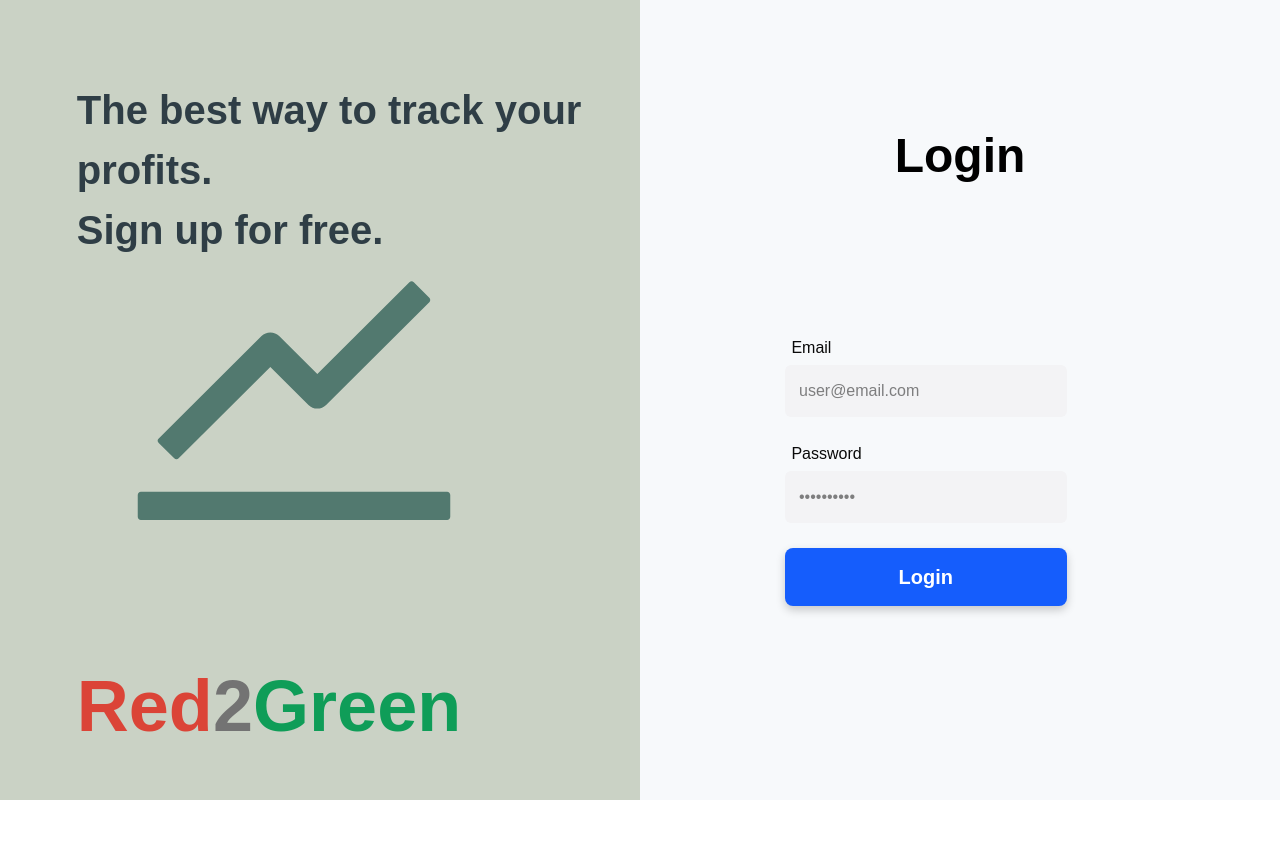
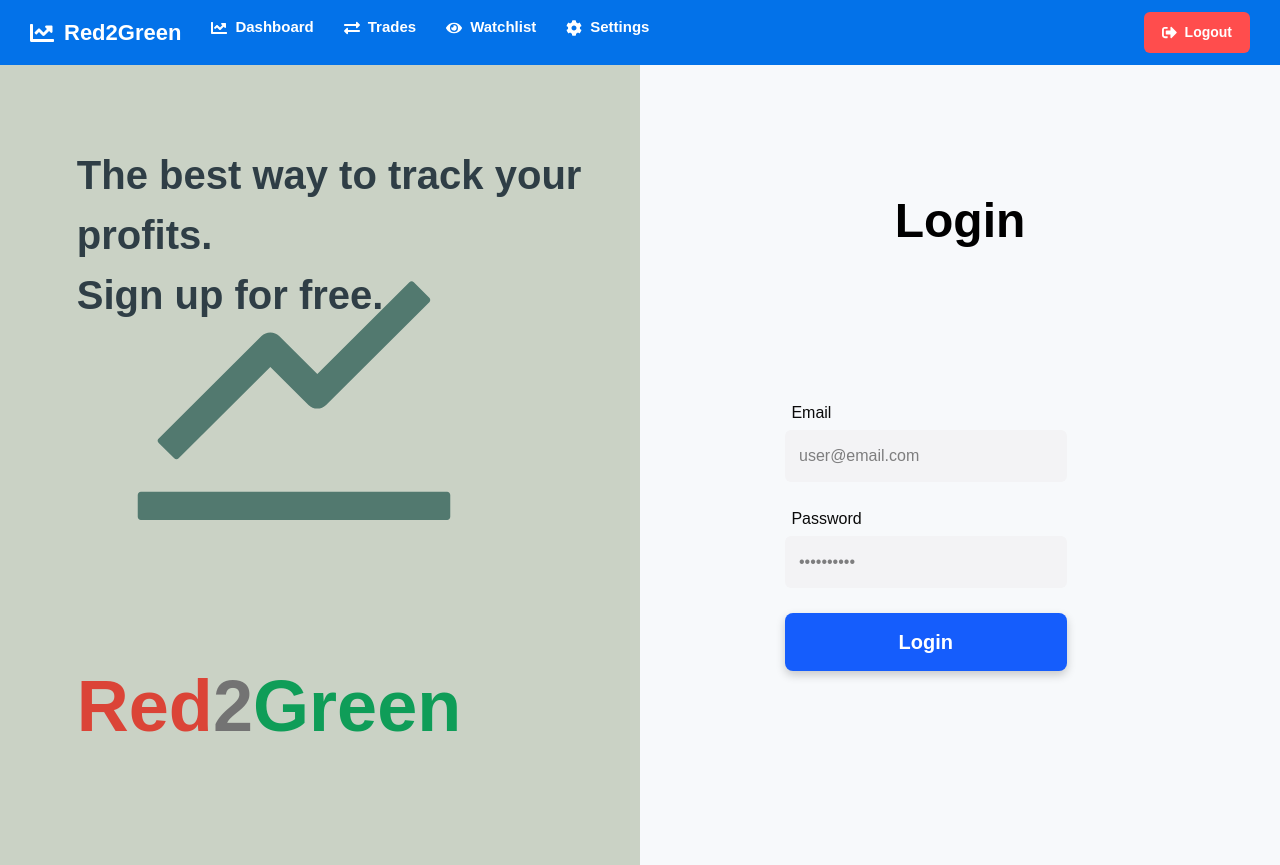
Before and after one commit to UFRed2Green/Red2Green, a Next.js app in the folder client/: page /auth/login in a window 1280 px wide. Before the commit the page ends 800 px from the top, so only its background shows below. Built offline with nearby package versions, Linux system fonts and the light colour scheme; sample sign-in values are in the browser's storage.

Commit message:
Add navbar to unauthenticated pages (login, register, landing)

```diff
--- a/client/src/app/dashboard/layout.tsx
+++ b/client/src/app/dashboard/layout.tsx
@@ -1,15 +1,9 @@
 import { ReactNode } from 'react';
-import NavBar from '@/components/NavBar';
 
 export default function DashboardLayout({
   children,
 }: {
   children: ReactNode;
 }) {
-  return (
-    <>
-      <NavBar />
-      {children}
-    </>
-  );
+  return <>{children}</>;
 }
--- a/client/src/app/layout.tsx
+++ b/client/src/app/layout.tsx
@@ -1,6 +1,7 @@
 import { ReactNode } from 'react';
 import '@/app/styles/globals.css';
 import { AuthProvider } from '@/context/AuthContext';
+import NavBar from '@/components/NavBar';
 
 export const metadata = {
   title: 'Red2Green - Trading Tracker',
@@ -16,6 +17,7 @@ export default function RootLayout({
     <html lang="en">
       <body>
         <AuthProvider>
+          <NavBar />
           {children}
         </AuthProvider>
       </body>
--- a/client/src/app/styles/navbar.css
+++ b/client/src/app/styles/navbar.css
@@ -8,28 +8,63 @@ body {
     display: flex;
     justify-content: space-between;
     align-items: center;
-    background-color: #007bff;
-    padding: 10px 20px;
+    background-color: #0372e9;
+    padding: 12px 30px;
     color: white;
+    box-shadow: 0 2px 8px rgba(0, 0, 0, 0.15);
+    gap: 30px;
+  }
+
+  /* Logo styling */
+  .topbar .logo {
+    flex-shrink: 0;
+  }
+
+  .topbar .logo a {
+    display: flex;
+    align-items: center;
+    gap: 10px;
+    color: white;
+    text-decoration: none;
+    font-size: 22px;
+    font-weight: bold;
+    transition: opacity 0.2s;
+  }
+
+  .topbar .logo a:hover {
+    opacity: 0.8;
+  }
+
+  .topbar .logo-icon {
+    font-size: 24px;
   }
 
   /* Navigation menu */
   .topbar .nav-links {
     display: flex;
-    gap: 20px;
+    gap: 30px;
+    flex: 1;
   }
 
   .topbar .nav-links a {
     color: white;
     text-decoration: none;
-    font-weight: bold;
+    font-weight: 600;
     transition: color 0.2s, border-bottom-color 0.2s;
     border-bottom: 3px solid transparent;
     padding-bottom: 7px;
+    display: flex;
+    align-items: center;
+    gap: 8px;
+    font-size: 15px;
+  }
+
+  .topbar .nav-icon {
+    font-size: 16px;
   }
 
   .topbar .nav-links a:hover {
-    color: #d9f1ff;
+    color: #e6f2ff;
   }
 
   .topbar .nav-links a.active {
@@ -37,17 +72,58 @@ body {
     color: #ffffff;
   }
 
+  /* Auth buttons container */
+  .topbar .auth-buttons {
+    display: flex;
+    gap: 12px;
+    align-items: center;
+    flex-shrink: 0;
+  }
+
+  /* Button icon styling */
+  .button-icon {
+    font-size: 15px;
+  }
+
   /* Logout button styling */
   .topbar .logout {
     background-color: #ff4d4d;
-    padding: 5px 12px;
-    border-radius: 5px;
-    text-decoration: none;
+    padding: 10px 18px;
+    border-radius: 6px;
+    border: none;
     color: white;
-    font-weight: bold;
+    font-weight: 600;
+    cursor: pointer;
     transition: background-color 0.2s;
+    font-size: 14px;
+    display: flex;
+    align-items: center;
+    gap: 8px;
   }
 
   .topbar .logout:hover {
     background-color: #e60000;
   }
+
+  /* Auth text button styling (login & register) */
+  .topbar .login-btn,
+  .topbar .register-btn {
+    padding: 10px 18px;
+    border-radius: 6px;
+    text-decoration: none;
+    color: white;
+    font-weight: 600;
+    transition: color 0.2s;
+    font-size: 14px;
+    display: flex;
+    align-items: center;
+    gap: 8px;
+    background: none;
+    border: none;
+    cursor: pointer;
+  }
+
+  .topbar .login-btn:hover,
+  .topbar .register-btn:hover {
+    color: #e6f2ff;
+  }
--- a/client/src/components/NavBar.tsx
+++ b/client/src/components/NavBar.tsx
@@ -3,31 +3,66 @@
 import '@/app/styles/navbar.css';
 import Link from 'next/link';
 import { usePathname } from 'next/navigation';
+import { useAuth } from '@/context/AuthContext';
+import { FaChartLine, FaExchangeAlt, FaEye, FaCog, FaSignOutAlt, FaSignInAlt, FaUserPlus } from 'react-icons/fa';
 
 export default function NavBar() {
   const pathname = usePathname();
+  const { isAuthenticated } = useAuth();
 
   const isActive = (href: string) => pathname === href;
 
   return (
     <div className="topbar">
+      <div className="logo">
+        <Link href="/">
+          <FaChartLine className="logo-icon" />
+          <span>Red2Green</span>
+        </Link>
+      </div>
+
       <div className="nav-links">
+        {isAuthenticated && (
+          <>
             <Link href="/dashboard" className={isActive('/dashboard') ? 'active' : ''}>
-          Dashboard
+              <FaChartLine className="nav-icon" />
+              <span>Dashboard</span>
             </Link>
             <Link href="/trades" className={isActive('/trades') ? 'active' : ''}>
-          Trades
+              <FaExchangeAlt className="nav-icon" />
+              <span>Trades</span>
             </Link>
             <Link href="/watchlist" className={isActive('/watchlist') ? 'active' : ''}>
-          Watchlist
+              <FaEye className="nav-icon" />
+              <span>Watchlist</span>
             </Link>
             <Link href="/settings" className={isActive('/settings') ? 'active' : ''}>
-          Settings
+              <FaCog className="nav-icon" />
+              <span>Settings</span>
             </Link>
+          </>
+        )}
       </div>
-      <a href="#" className="logout">
-        Logout
-      </a>
+
+      <div className="auth-buttons">
+        {isAuthenticated ? (
+          <button className="logout" disabled>
+            <FaSignOutAlt className="button-icon" />
+            <span>Logout</span>
+          </button>
+        ) : (
+          <>
+            <Link href="/auth/login" className="login-btn">
+              <FaSignInAlt className="button-icon" />
+              <span>Login</span>
+            </Link>
+            <Link href="/auth/register" className="register-btn">
+              <FaUserPlus className="button-icon" />
+              <span>Register</span>
+            </Link>
+          </>
+        )}
+      </div>
     </div>
   );
 }
```
Lines whose indentation alone changed are shown as unchanged.
